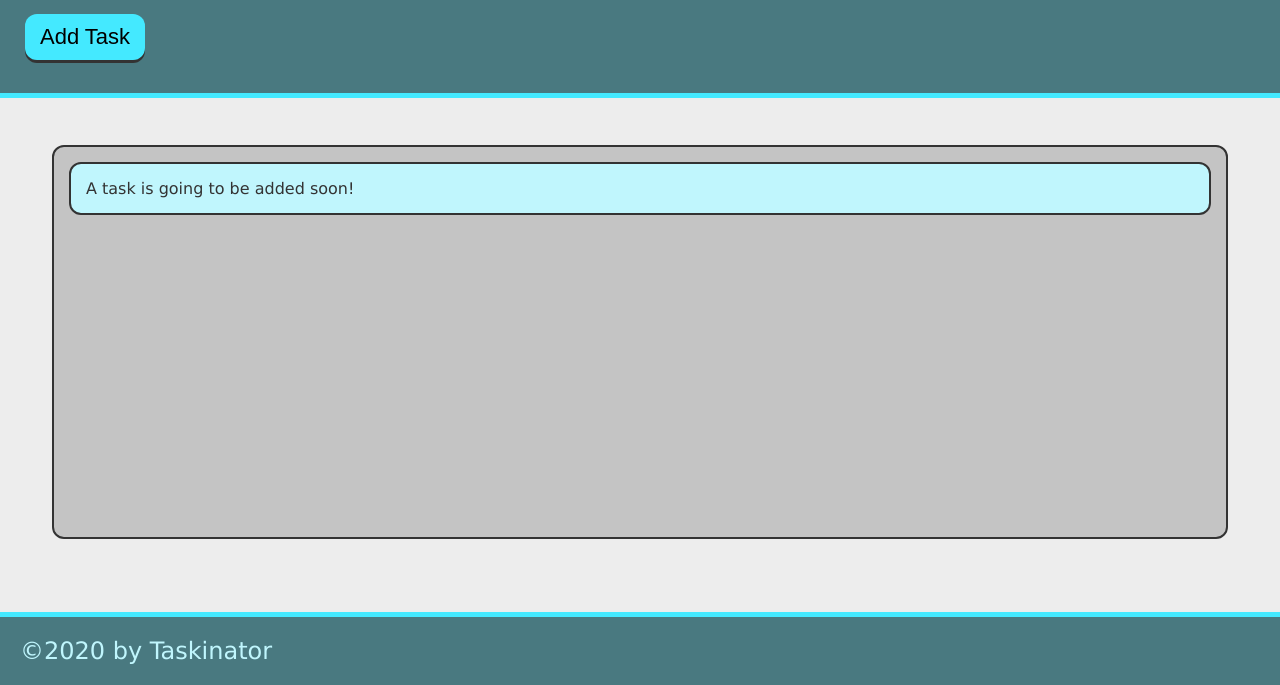
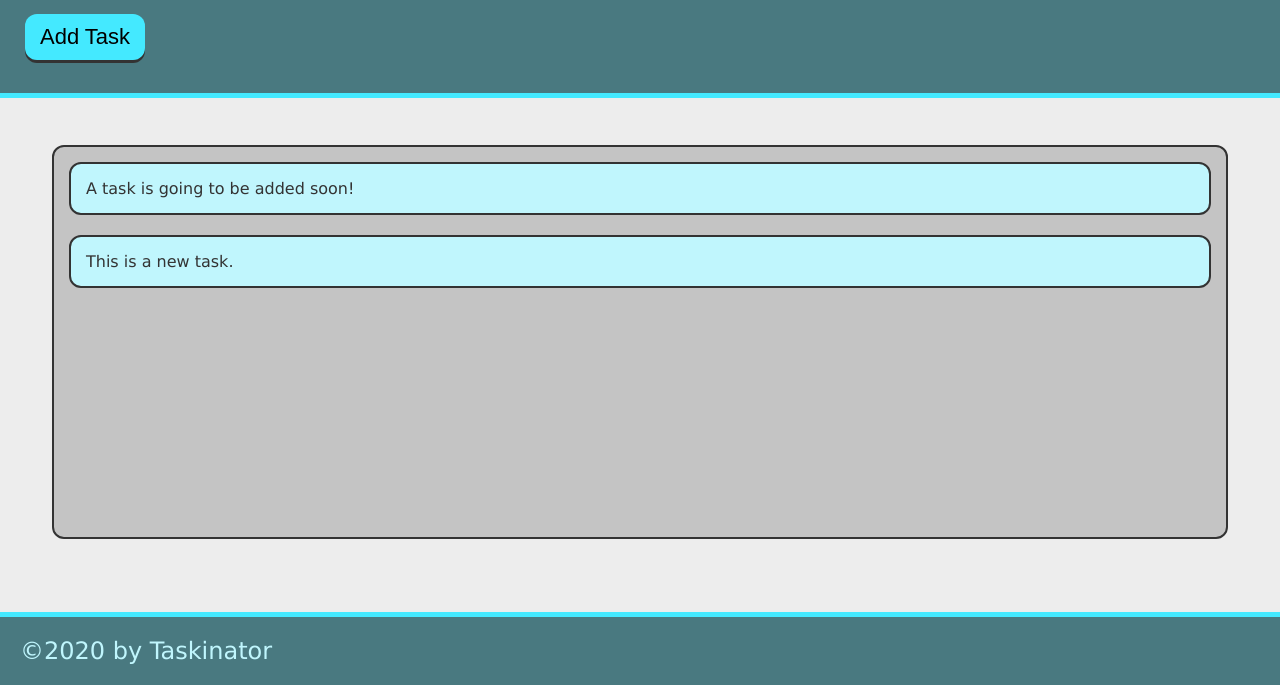
Before and after one commit to KKkaran/Taskinator, a plain HTML site: page index.html in a window 1280 px wide. Both pictures are taken after a click on the button "Add Task". Shown: the part 115-800 px from the top of the page. Drawn offline with Linux system fonts and the light colour scheme.

Commit message:
callback function and button click function workinggit add .

```diff
--- a/assets/js/index.js
+++ b/assets/js/index.js
@@ -0,0 +1,28 @@
+
+var buttonEl = document.querySelector("#save-task");
+var tasksToDoEl = document.querySelector(".task-list");
+
+var createTaskHandler = function() {
+var listItemEl = document.createElement("li");
+listItemEl.className = "task-item";
+listItemEl.textContent = "This is a new task.";
+tasksToDoEl.appendChild(listItemEl);
+};
+
+buttonEl.addEventListener("click", createTaskHandler);
+
+
+
+// function getName(callback){
+//     var name = prompt("enter your name")
+//     callback(name);
+// }
+
+// function insertName(namez){
+//     btn.innerHTML = "Name is: " + namez
+
+// }
+// getName(insertName);
+
+//calling the function from the function is a callback function
+//we pass the function as an argument to a function!!
--- a/index.html
+++ b/index.html
@@ -13,7 +13,9 @@
         <p>
             Click the button below to add a new task
         </p>
-        <button class="btn">Add Task</button>
+        <button id="save-task" class="btn">Add Task</button>
+
+
     </header>
 
     <main class="page-content">
@@ -27,15 +29,6 @@
     </main>
 
 
-
-
-
-
-
-
-
-
-
     <footer>
         &copy;2020 by Taskinator
     </footer>
```
